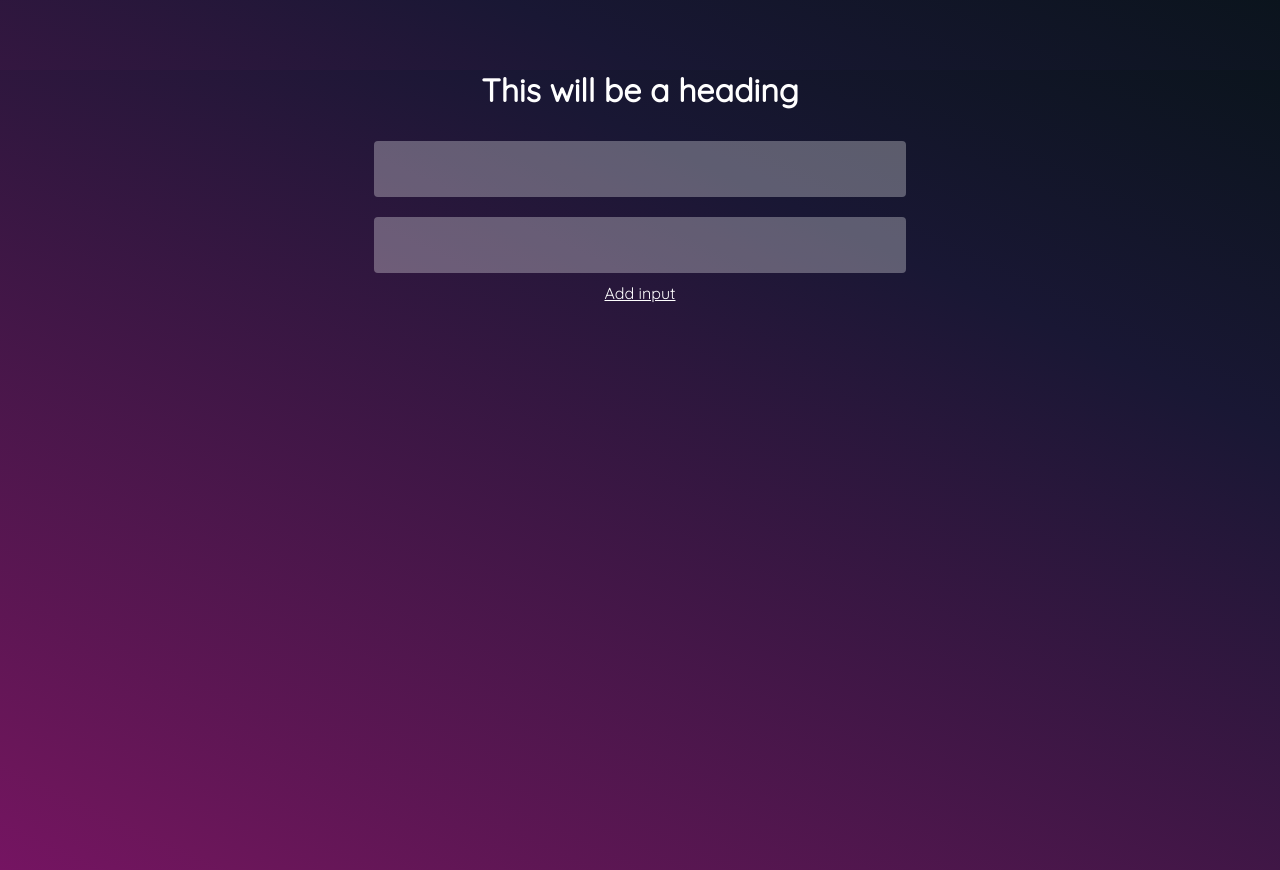
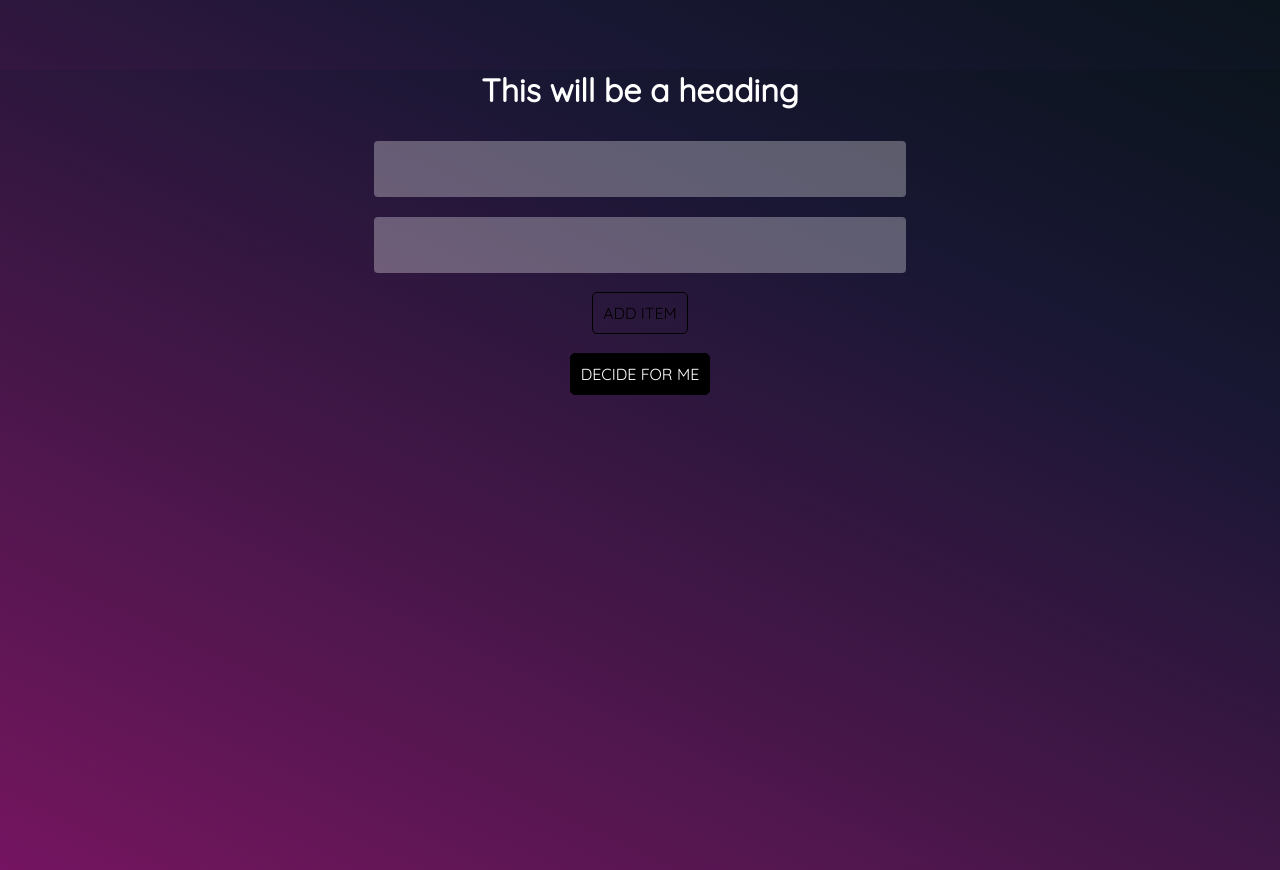
Before and after one commit to naominext/feet, a React (Create React App) app: page / in a window 1280 px wide. Built offline with nearby package versions, Linux system fonts and the light colour scheme.

Commit message:
updated Form

```diff
--- a/src/Components/Form/Form.css
+++ b/src/Components/Form/Form.css
@@ -3,3 +3,33 @@ form {
     flex-direction: column;
     align-items: center;
 }
+
+form a {
+    margin: 10px;
+    padding: 10px;
+    border: 1px solid black;
+    border-radius: 5px;
+    text-decoration: none;
+    text-transform: uppercase;
+}
+
+.add-remove {
+    margin: 20px 0;
+}
+
+.add-remove a {
+    color: black;
+}
+
+.add-remove a:hover {
+    background-color: #f1f1f1;
+}
+
+#submit {
+    background-color: black;
+    color: white;
+}
+
+#submit:hover {
+    background-color: #404040;
+}
--- a/src/Components/Form/Form.js
+++ b/src/Components/Form/Form.js
@@ -6,10 +6,20 @@ class Form extends React.Component {
     constructor(props) {
         super(props);
         this.handleAddInput = this.handleAddInput.bind(this);
+        this.handleRemoveInput = this.handleRemoveInput.bind(this);
+        this.handleSubmit = this.handleSubmit.bind(this);
     }
 
     handleAddInput() {
         this.props.onAddInput();
+    }
+
+    handleRemoveInput() {
+        this.props.onRemoveInput();
+    }
+
+    handleSubmit() {
+        this.props.onSubmit();
     }
 
     render() {
@@ -22,7 +32,11 @@ class Form extends React.Component {
                         )
                     })
                 }
-                <a href="#" onClick={this.handleAddInput} >Add input</a>
+                <div className="add-remove">
+                    <a href="#" onClick={this.handleAddInput} >Add item</a>
+                    <a style={{ display: this.props.inputs.length > 2 ? 'inline' : 'none' }} href="#" onClick={this.handleRemoveInput} >Remove item</a>
+                </div>
+                <a id="submit" href="#" onClick={this.handleSubmit}>Decide for me</a>
             </form>
         )
     }
```
